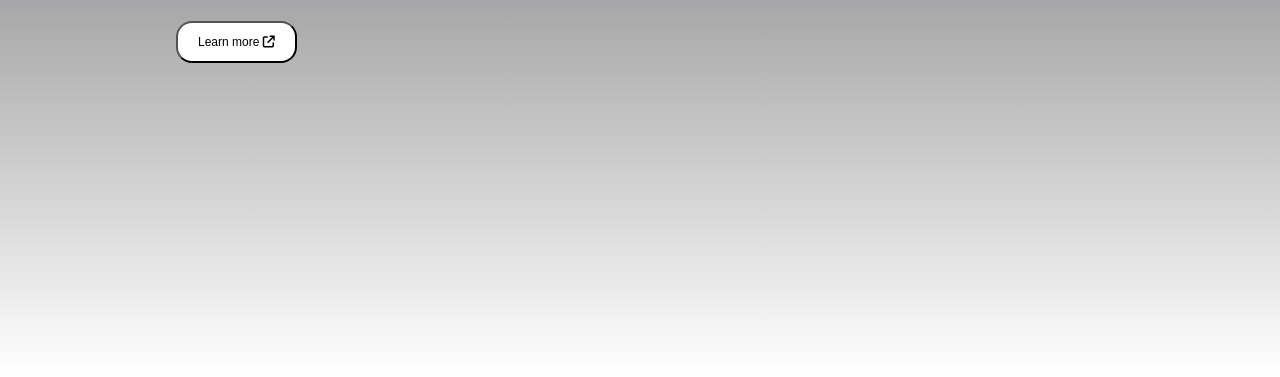
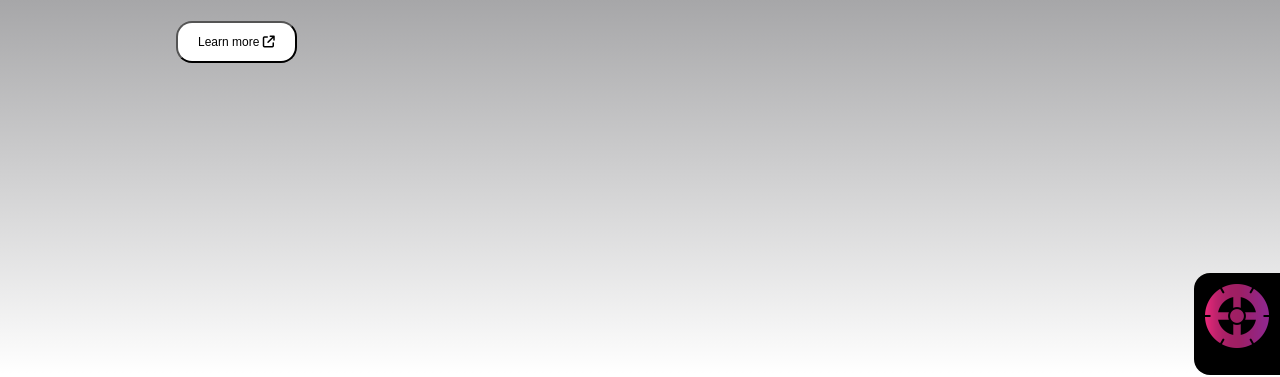
Before and after one commit to TASHDIK-29/Squareflow-Task, a plain HTML site: page index.html in a window 1280 px wide. Shown: the part 425-802 px from the top of the page. Drawn offline with Linux system fonts and the light colour scheme.

Commit message:
wheel added at header

```diff
--- a/index.html
+++ b/index.html
@@ -48,6 +48,9 @@
                     <button><i class="fa-solid fa-angle-right"></i></button>
                 </div>
             </div>
+        </div>
+        <div class="wheel">
+            <img src="./images/wheel.png" alt="">
         </div>
     </header>
 
--- a/styles/responsive.css
+++ b/styles/responsive.css
@@ -24,6 +24,10 @@
     .banner-text h1 {
         font-size: 32px;
 
+    }
+
+    .wheel{
+        height: 5%;
     }
 
     .browse-card-container {
--- a/styles/style.css
+++ b/styles/style.css
@@ -137,6 +137,25 @@ nav {
     background: white;
     font-size: 12px;
     font-weight: 400;
+}
+
+header{
+    position: relative;
+}
+
+.wheel{
+    background-color: #000;
+    width: 5%;
+    height: 10%;
+    padding: .7rem;
+    border-top-left-radius: 1rem;
+    border-bottom-left-radius: 1rem;
+    position: absolute;
+    bottom: 0;
+    right: 0;
+}
+.wheel img{
+    width: 100%;
 }
 
 
```
Also changed, not shown: images/wheel.png (added).
